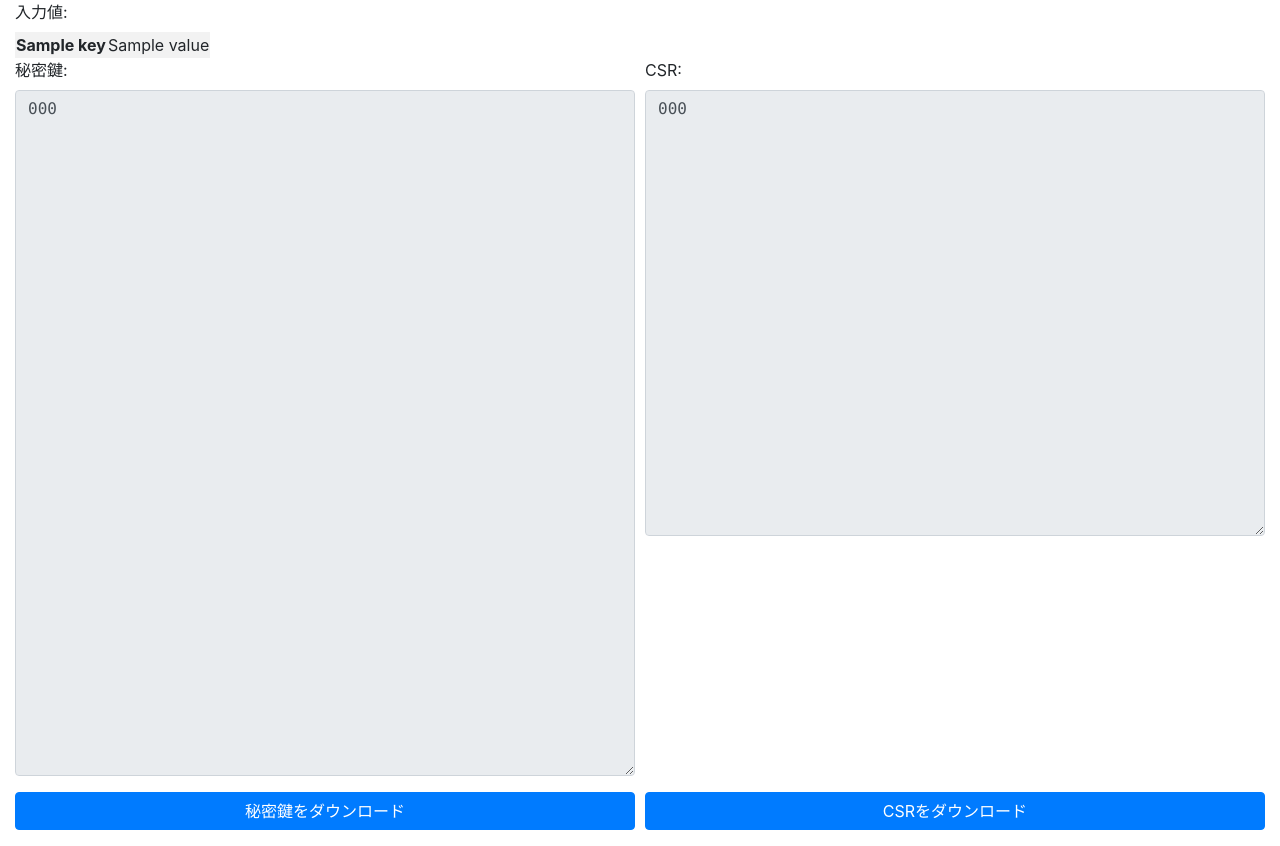
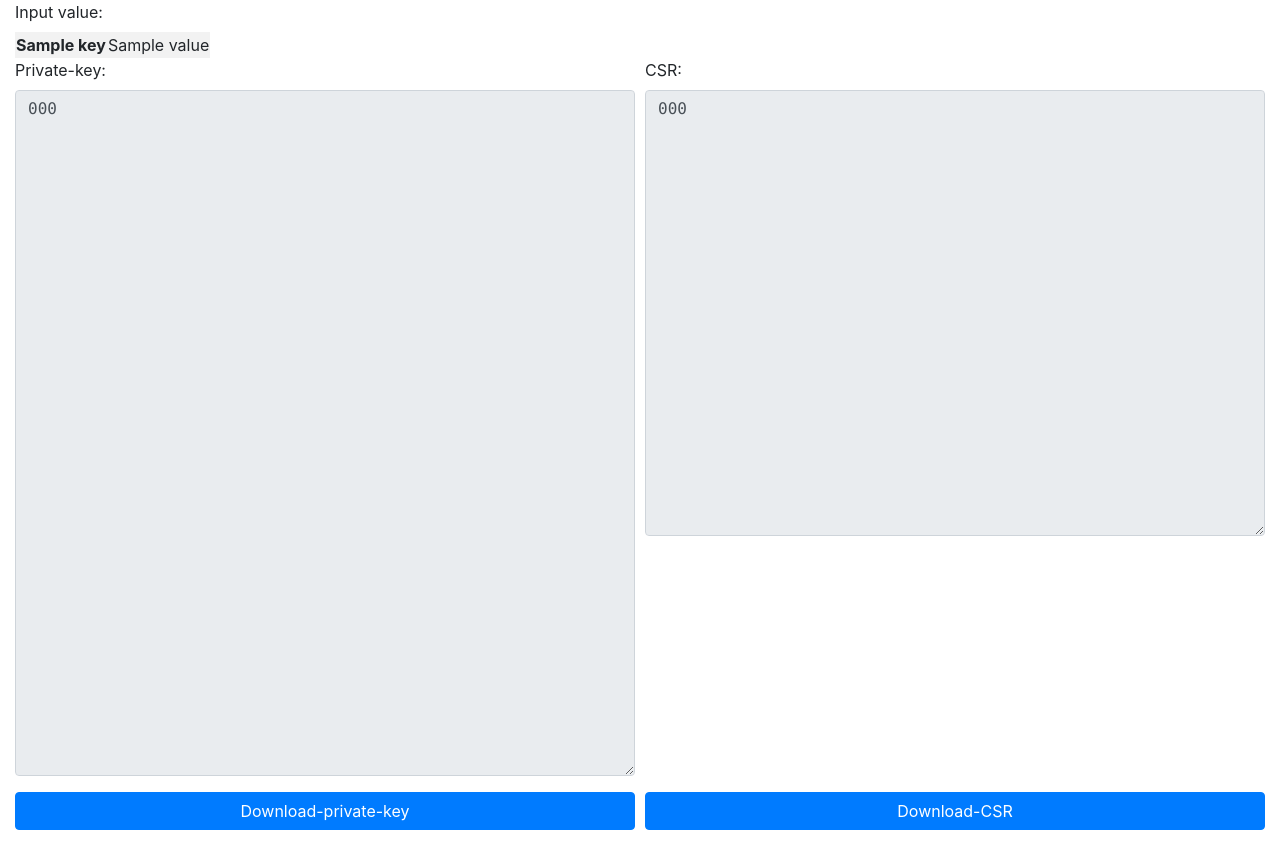
Before and after one commit to rahmatfunk4/csr-generator, a Flask app: template app/src/templates/confirm.html in a window 1280 px wide. Run offline with Flask 2, Linux system fonts and the light colour scheme; the template is opened without the code that fills it: most values are stand-ins (such as "Sample title", 1, 10 or a date in 2020); some libraries are stand-ins or nearby versions.

Commit message:
Update confirm.html

```diff
--- a/app/src/templates/confirm.html
+++ b/app/src/templates/confirm.html
@@ -11,7 +11,7 @@
     </head>
     <body>
         <div class="container-fluid">
-            <label for="input-value">入力値:</label>
+            <label for="input-value">Input value:</label>
             <table class="table-striped">
                     {% for key, value in result.items() %}
                         <tr>
@@ -25,7 +25,7 @@
         <div class="container-fluid">
                 <div class="form-row">
                     <div class="form-group col-sm-6">
-                        <label for="private-key">秘密鍵:</label>
+                        <label for="private-key">Private-key:</label>
                         <textarea readonly id = "private-key" class="form-control text-monospace" rows=28>{{privete_key_pem.decode('ascii')}}</textarea>
                     </div>
 
@@ -39,14 +39,14 @@
                     <form action = "/download_private_key" method = "POST">
                         <input type = "hidden" name = "private-key" value="{{privete_key_pem.decode('ascii')}}">
                         <input type = "hidden" name = "CommonName" value="{{result['CommonName']}}">
-                        <input type = "submit" value = "秘密鍵をダウンロード" class="btn btn-primary btn-block">
+                        <input type = "submit" value = "Download-private-key" class="btn btn-primary btn-block">
                     </form>
                 </div>
                 <div class="form-group col-sm-6">
                     <form action = "/download_csr" method = "POST">
                         <input type = "hidden" name = "csr" value="{{csr_pem.decode('ascii')}}">
                         <input type = "hidden" name = "CommonName" value="{{result['CommonName']}}">
-                        <input type = "submit" value = "CSRをダウンロード" class="btn btn-primary btn-block">
+                        <input type = "submit" value = "Download-CSR" class="btn btn-primary btn-block">
                     </form>
                 </div>
             </div>
```
